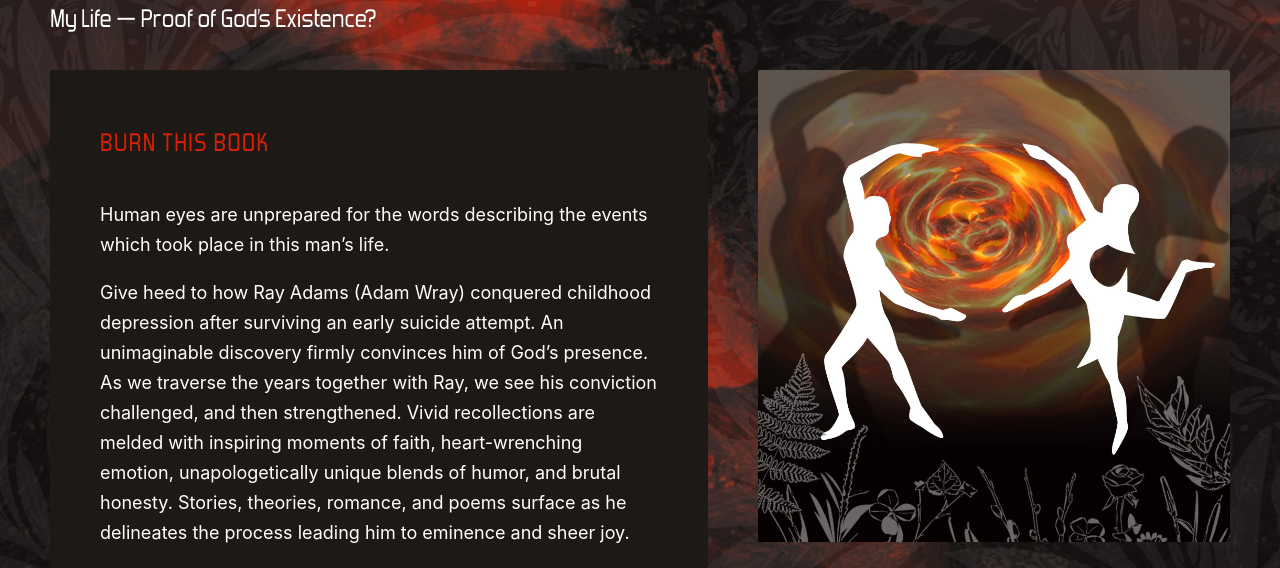
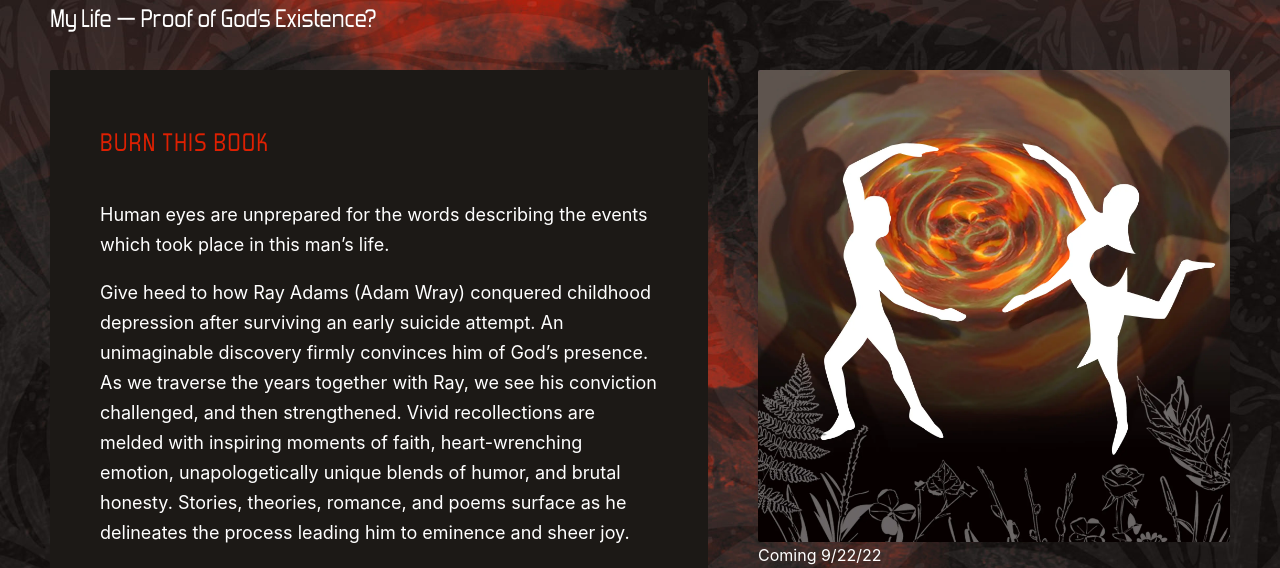
Before and after one commit to wrmz/adamwraythevolcano.com, a Vue app: page / in a window 1280 px wide. Shown: the part 232-800 px from the top of the page. Built offline with nearby package versions, Linux system fonts and the light colour scheme.

Commit message:
Add coming soon date calendar event

```diff
--- a/src/components/TheBook.vue
+++ b/src/components/TheBook.vue
@@ -27,10 +27,15 @@
                 </TheCallout>
             </footer>
             <aside class="section__aside">
-                <picture class="picture">
-                    <source srcset="@/assets/images/book_cover.webp" format="image/webp">
-                    <img alt="" src="@/assets/images/book_cover.jpg">
-                </picture>
+                <figure class="figure">
+                    <picture class="picture">
+                        <source srcset="@/assets/images/book_cover.webp" format="image/webp">
+                        <img alt="" src="@/assets/images/book_cover.jpg">
+                    </picture>
+                    <figcaption class="figcaption">
+                        Coming <a href="https://calendar.google.com/calendar/r/eventedit?text=The+Volcano+Available+for+Preorder&dates=20220922T160000Z/20220922T180000Z&details=For+details,+visit:+https://adamwraythevolcano.com" target="_blank" class="link" style="display:inline-grid">9/22/22</a>
+                    </figcaption>
+                </figure>
             </aside>
         </article>
     </section>
```
